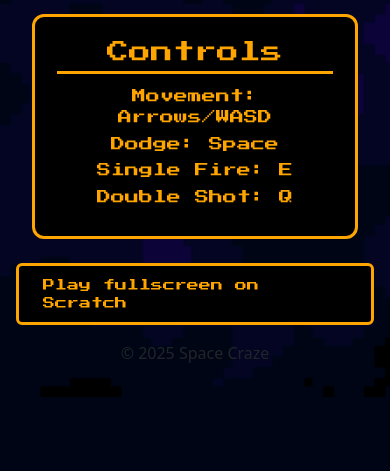
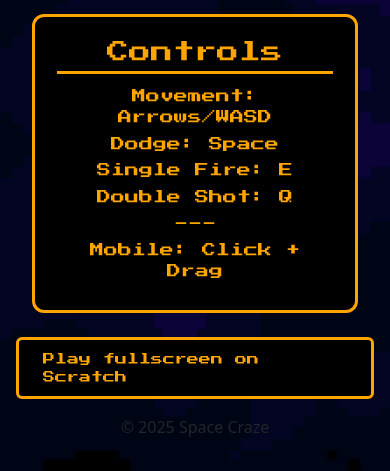
Before and after one commit to sylon10/space-craze, a plain HTML site: page index.html in a window 390 px wide. Shown: the part 573-1044 px from the top of the page. Before the commit the page ends 970 px from the top, so only its background shows below. Drawn offline with nearby package versions, Linux system fonts and the light colour scheme.

Commit message:
Add mobile controls to index.html

```diff
--- a/index.html
+++ b/index.html
@@ -68,6 +68,8 @@
                                 <li>Dodge: Space</li>
                                 <li>Single Fire: E</li>
                                 <li>Double Shot: Q</li>
+                                <li>---</li>
+                                <li>Mobile: Click + Drag</li>
                             </ul>
                         </div>
                     </div>
```
